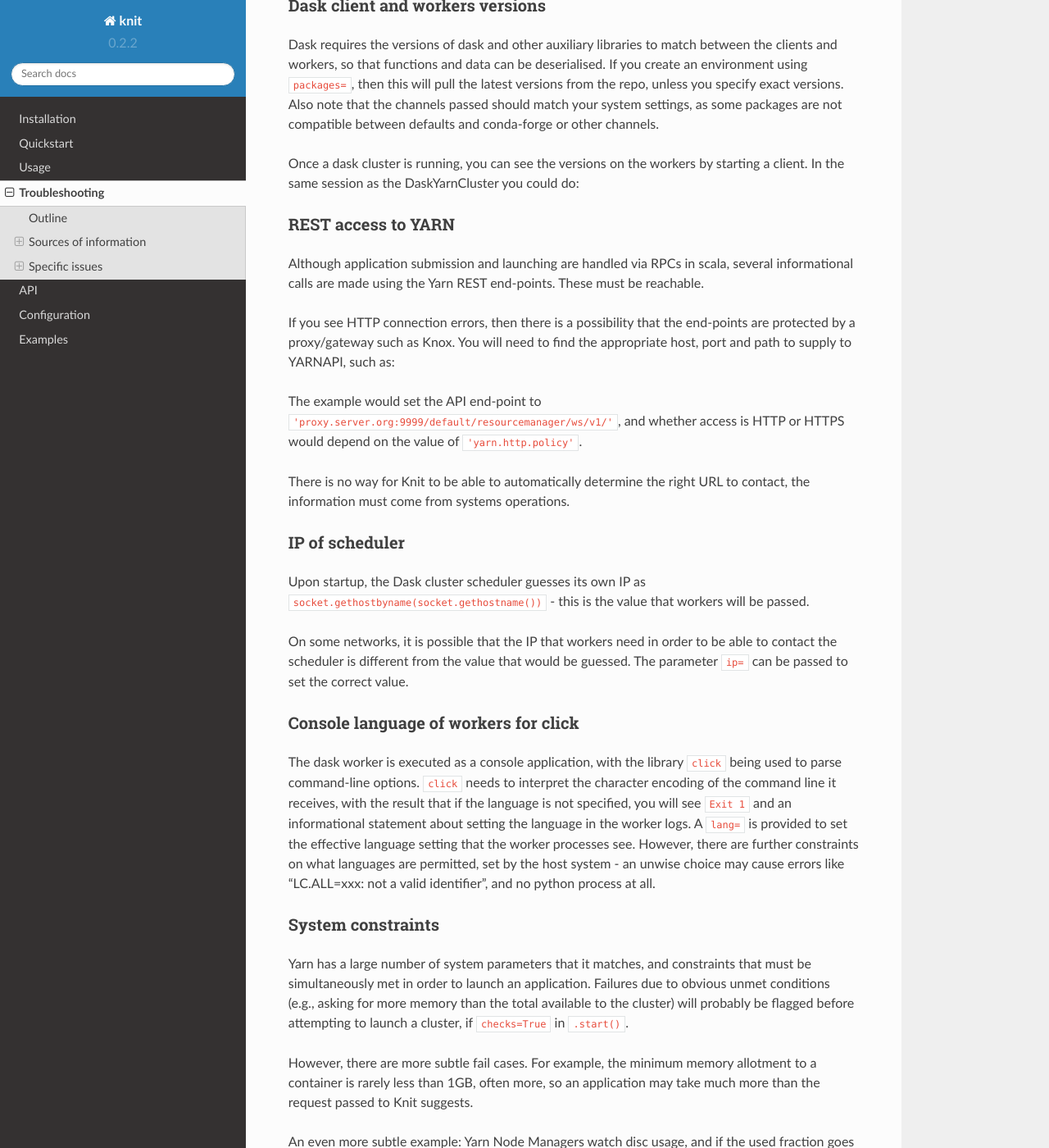
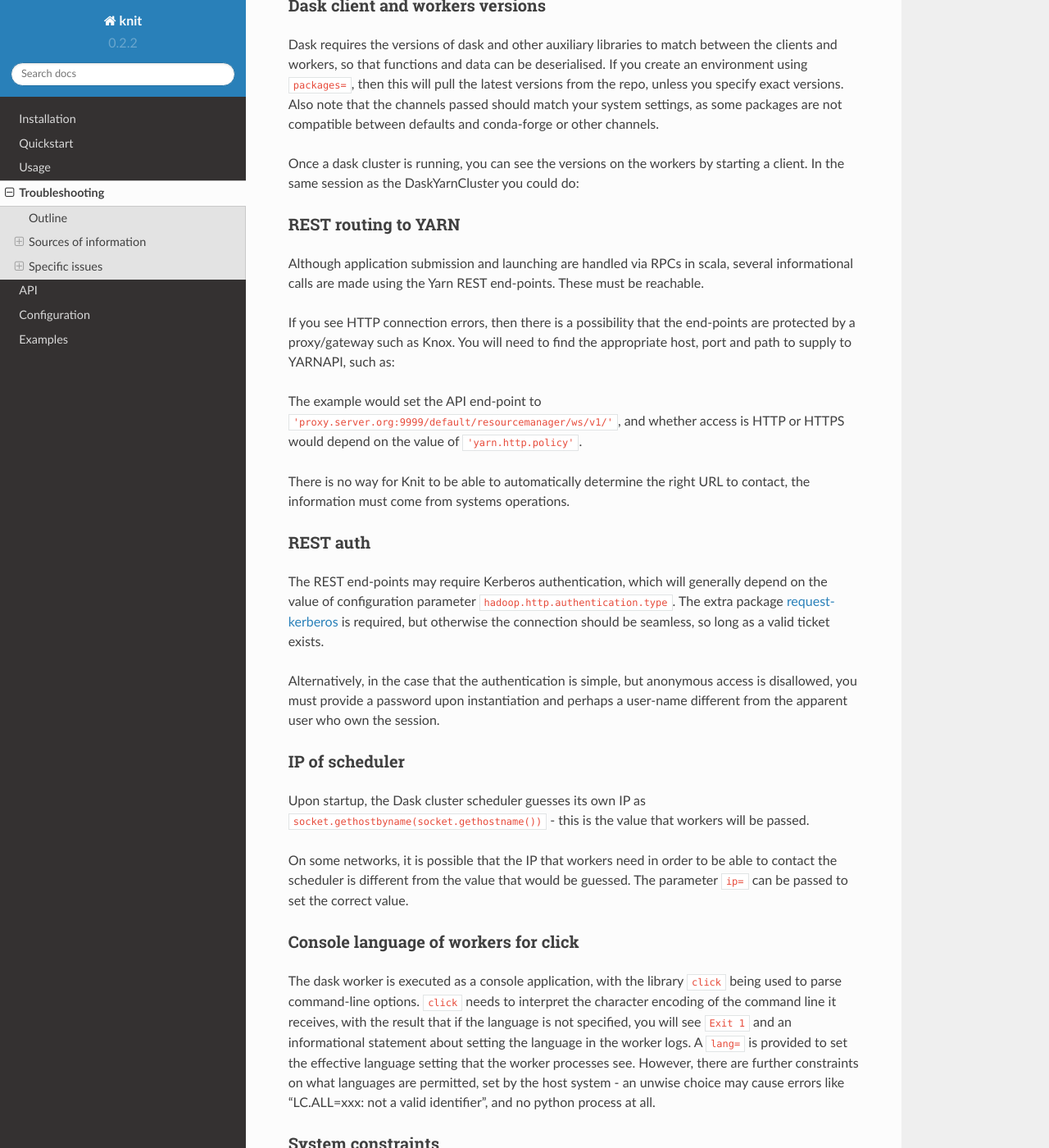
Before and after one commit to dask/knit, a Sphinx documentation site: the page built from docs/source/troubleshooting.rst, in a window 1280 px wide and 1400 px high, scrolled down 2651 px. Shown: the whole window at 82% size. Built offline with Sphinx 7.4.7 and the Read the Docs theme 2.0.0, drawn with Linux system fonts in a browser that asks for light colours.

Commit message:
Add route and docs for REST password

```diff
--- a/docs/source/troubleshooting.rst
+++ b/docs/source/troubleshooting.rst
@@ -134,8 +134,8 @@ client. In the same session as the DaskYarnCluster you could do:
    c = Client(cluster)  # cluster is the running DaskYarnCluster instance
    c.get_versions()
 
-REST access to YARN
-~~~~~~~~~~~~~~~~~~~
+REST routing to YARN
+~~~~~~~~~~~~~~~~~~~~
 
 Although application submission and launching are handled via RPCs in scala, several
 informational calls are made using the Yarn REST end-points. These must be
@@ -154,6 +154,25 @@ and whether access is HTTP or HTTPS would depend on the value of ``'yarn.http.po
 
 There is no way for Knit to be able to automatically determine the right URL to contact,
 the information must come from systems operations.
+
+REST auth
+~~~~~~~~~
+
+The REST end-points may require Kerberos authentication, which will generally depend on the
+value of configuration parameter ``hadoop.http.authentication.type``. The extra package
+`request-kerberos`_ is required, but otherwise the connection should be seamless, so long
+as a valid ticket exists.
+
+.. _request-kerberos: https://github.com/requests/requests-kerberos
+
+Alternatively, in the case that the authentication is simple, but anonymous access is disallowed,
+you must provide a password upon instantiation and perhaps a user-name different from the apparent
+user who own the session.
+
+.. code-block::python
+
+   k = knit.Knit(password='mypass', user='alternate_user')
+
 
 IP of scheduler
 ~~~~~~~~~~~~~~~
```
Also changed, not shown: 3 other files.
